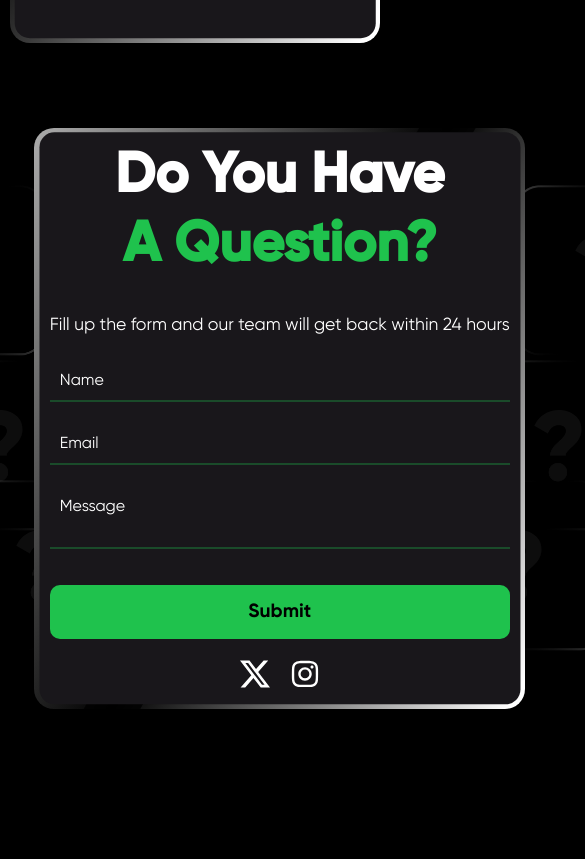
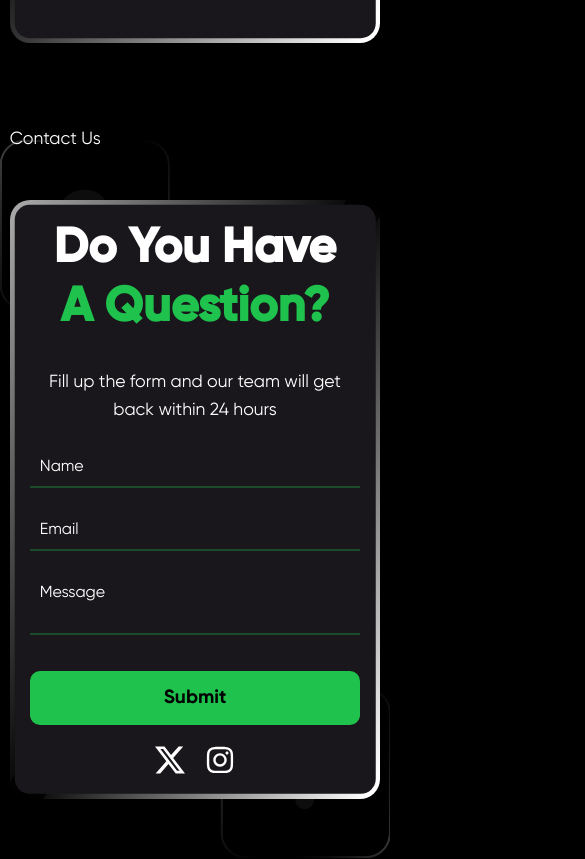
Before and after one commit to OlaoreFouad/garnicopies-frontend, a Next.js app in the folder garnicopes/: page / in a window 390 px wide. Shown: the part 7920-8779 px from the top of the page, 585 px wide, since content can reach past the window. Built offline with nearby package versions, Linux system fonts and the light colour scheme.

Commit message:
feat: included other pages

```diff
--- a/garnicopes/app/contact/Contact.tsx
+++ b/garnicopes/app/contact/Contact.tsx
@@ -3,6 +3,8 @@ import Link from "next/link";
 import React, { ChangeEvent, FormEvent, useState } from "react";
 import { BsTwitterX } from "react-icons/bs";
 import { FaInstagram } from "react-icons/fa";
+import { motion } from "framer-motion";
+
 import Image from "next/image";
 function Contact() {
   const [email, setEmail] = useState<string>("");
@@ -23,10 +25,20 @@ function Contact() {
     e.preventDefault();
   };
   return (
-    <section className="contact">
+    <motion.section
+      className="contact"
+      initial={{ opacity: 0 }}
+      whileInView={{ opacity: 1 }}
+    >
       <div className="images">
         {Array.from({ length: 6 }).map((_, i) => (
-          <Image key={i} src={"/ask.png"} width={1000} height={1000} alt="ask" />
+          <Image
+            key={i}
+            src={"/ask.png"}
+            width={1000}
+            height={1000}
+            alt="ask"
+          />
         ))}
       </div>
 
@@ -78,7 +90,7 @@ function Contact() {
           </Link>
         </div>
       </form>
-    </section>
+    </motion.section>
   );
 }
 
--- a/garnicopes/app/contact/_contact.scss
+++ b/garnicopes/app/contact/_contact.scss
@@ -3,6 +3,11 @@
 .contact {
   width: 540px;
   position: relative;
+
+  @media screen and (max-width: 670px) {
+    width: 100%;
+    height: 120%;
+  }
 
   margin: auto;
 
@@ -16,7 +21,10 @@
       transform: translateY(-10px);
       box-shadow: 0px 10px 20px rgba($color: rgb(110, 110, 110), $alpha: 0.7);
     }
-    padding: 4vw;
+    padding: 50px;
+    @media screen and (max-width: 420px) {
+      padding: 20px;
+    }
     background: black;
     position: relative;
     background-image: linear-gradient(
@@ -95,6 +103,13 @@
       font-size: 3.5em;
       margin: 0px;
       text-transform: capitalize;
+
+      @media screen and (max-width: 400px) {
+        font-size: 3em;
+      }
+      @media screen and (max-width: 350px) {
+        font-size: 2.5em;
+      }
     }
     h2:nth-child(2) {
       color: $green;
@@ -187,36 +202,135 @@
     top: 50%;
     width: 150%;
     height: 100%;
+
+    @media screen and (max-width: 830px) {
+      width: 120%;
+    }
+
+    @media screen and (max-width: 670px) {
+      // display: none;
+      width: 100%;
+      height: 120%;
+    }
     // background: red;
     left: 50%;
     transform: translate(-50%, -50%);
     img {
       width: 170px;
       height: 170px;
+
+      @media screen and (max-width: 670px) {
+        display: none;
+      }
+
       position: absolute;
       &:nth-child(1) {
-        left: 00%;
+        left: 0%;
         top: 10%;
+        animation: fleftanimation 1.5s 1;
+        @media screen and (max-width: 670px) {
+          top: 0%;
+          left: -10px;
+          display: block;
+        }
+
+        @keyframes fleftanimation {
+          from {
+            left: 10%;
+          }
+          to {
+            left: 0%;
+          }
+        }
       }
       &:nth-child(2) {
         right: 0%;
         top: 10%;
+        animation: frightanimation 1.5s 1;
+
+        @keyframes frightanimation {
+          from {
+            right: 10%;
+          }
+          to {
+            right: 0%;
+          }
+        }
+        @media screen and (max-width: 670px) {
+          top: 0%;
+          display: block;
+          right: -10px;
+        }
+        @media screen and (max-width: 460px) {
+          display: none;
+        }
       }
       &:nth-child(3) {
         left: 5%;
         top: 40%;
+        animation: sleftanimation 2s 1;
+        @keyframes sleftanimation {
+          from {
+            left: 10%;
+          }
+          to {
+            left: 5%;
+          }
+        }
       }
       &:nth-child(4) {
         right: 5%;
         top: 40%;
+        animation: srightanimation 2s 1;
+        @keyframes srightanimation {
+          from {
+            right: 10%;
+          }
+          to {
+            right: 5%;
+          }
+        }
       }
       &:nth-child(5) {
         left: 10%;
         bottom: 10%;
+        animation: lleftanimation 2.5s 1;
+        @keyframes lleftanimation {
+          from {
+            left: 15%;
+          }
+          to {
+            left: 10%;
+          }
+        }
+
+        @media screen and (max-width: 670px) {
+          bottom: 0%;
+          display: block;
+
+          left: -10px;
+        }
+        @media screen and (max-width: 460px) {
+          display: none;
+        }
       }
       &:nth-child(6) {
         right: 10%;
         bottom: 10%;
+        animation: lrightanimation 2.5s 1;
+        @keyframes lrightanimation {
+          from {
+            right: 15%;
+          }
+          to {
+            right: 10%;
+          }
+        }
+        @media screen and (max-width: 670px) {
+          bottom: 0%;
+          right: -10px;
+          display: block;
+        }
       }
     }
   }
--- a/garnicopes/app/landing_page/Services.tsx
+++ b/garnicopes/app/landing_page/Services.tsx
@@ -30,7 +30,7 @@ const services: Service[] = [
 
 export function Services() {
   return (
-    <div className="services" id="services" >
+    <div className="services" id="services">
       <p className=" section__tag">Services</p>
       <h2 className="services__heading">
         COPIES WITH A <span>F</span>
--- a/garnicopes/app/layout.tsx
+++ b/garnicopes/app/layout.tsx
@@ -21,7 +21,7 @@ export default function RootLayout({
     <html lang="en">
       <body className={inter.className}>
         <Nav />
-        <div>{children}</div>
+        <div className="container">{children}</div>
         <Footer />
       </body>
     </html>
--- a/garnicopes/app/page.tsx
+++ b/garnicopes/app/page.tsx
@@ -4,11 +4,15 @@ import Contact from "./contact/Contact";
 
 export default function Home() {
   return (
-    <div className="container header">
+    <div className=" header">
       <Landing.Header />
       <Landing.Services />
       <Landing.Adventure />
       <Landing.Portfolio />
+      <p className=" section__tag" style={{ textAlign: "start" }}>
+        Contact Us
+      </p>
+
       <Contact />
     </div>
   );
--- a/garnicopes/app/styles/styles.css
+++ b/garnicopes/app/styles/styles.css
@@ -372,6 +372,12 @@ footer ul li a:hover {
 @media screen and (max-width: 372px) {
   .services__heading {
     font-size: 2.5em;
+    width: 100%;
+  }
+}
+@media screen and (max-width: 360px) {
+  .services__heading {
+    font-size: 2.9em;
     width: 100%;
   }
 }
@@ -821,13 +827,19 @@ footer ul li a:hover {
   position: relative;
   margin: auto;
 }
+@media screen and (max-width: 670px) {
+  .contact {
+    width: 100%;
+    height: 120%;
+  }
+}
 .contact .brand {
   box-sizing: border-box;
   cursor: pointer;
   width: fit-content;
   transition: 0.3s;
   margin: 6vh auto;
-  padding: 4vw;
+  padding: 50px;
   background: black;
   position: relative;
   background-image: linear-gradient(120.12deg, #acacac 0%, rgba(0, 0, 0, 0) 50.06%, #ffffff 97.94%);
@@ -842,6 +854,11 @@ footer ul li a:hover {
 .contact .brand:hover {
   transform: translateY(-10px);
   box-shadow: 0px 10px 20px rgba(110, 110, 110, 0.7);
+}
+@media screen and (max-width: 420px) {
+  .contact .brand {
+    padding: 20px;
+  }
 }
 .contact .brand::before {
   content: "";
@@ -897,6 +914,16 @@ footer ul li a:hover {
   font-size: 3.5em;
   margin: 0px;
   text-transform: capitalize;
+}
+@media screen and (max-width: 400px) {
+  .contact .brand h2 {
+    font-size: 3em;
+  }
+}
+@media screen and (max-width: 350px) {
+  .contact .brand h2 {
+    font-size: 2.5em;
+  }
 }
 .contact .brand h2:nth-child(2) {
   color: #1fc24d;
@@ -982,34 +1009,142 @@ footer ul li a:hover {
   left: 50%;
   transform: translate(-50%, -50%);
 }
+@media screen and (max-width: 830px) {
+  .contact .images {
+    width: 120%;
+  }
+}
+@media screen and (max-width: 670px) {
+  .contact .images {
+    width: 100%;
+    height: 120%;
+  }
+}
 .contact .images img {
   width: 170px;
   height: 170px;
   position: absolute;
 }
+@media screen and (max-width: 670px) {
+  .contact .images img {
+    display: none;
+  }
+}
 .contact .images img:nth-child(1) {
   left: 0%;
   top: 10%;
+  animation: fleftanimation 1.5s 1;
+}
+@media screen and (max-width: 670px) {
+  .contact .images img:nth-child(1) {
+    top: 0%;
+    left: -10px;
+    display: block;
+  }
+}
+@keyframes fleftanimation {
+  from {
+    left: 10%;
+  }
+  to {
+    left: 0%;
+  }
 }
 .contact .images img:nth-child(2) {
   right: 0%;
   top: 10%;
+  animation: frightanimation 1.5s 1;
+}
+@keyframes frightanimation {
+  from {
+    right: 10%;
+  }
+  to {
+    right: 0%;
+  }
+}
+@media screen and (max-width: 670px) {
+  .contact .images img:nth-child(2) {
+    top: 0%;
+    display: block;
+    right: -10px;
+  }
+}
+@media screen and (max-width: 460px) {
+  .contact .images img:nth-child(2) {
+    display: none;
+  }
 }
 .contact .images img:nth-child(3) {
   left: 5%;
   top: 40%;
+  animation: sleftanimation 2s 1;
+}
+@keyframes sleftanimation {
+  from {
+    left: 10%;
+  }
+  to {
+    left: 5%;
+  }
 }
 .contact .images img:nth-child(4) {
   right: 5%;
   top: 40%;
+  animation: srightanimation 2s 1;
+}
+@keyframes srightanimation {
+  from {
+    right: 10%;
+  }
+  to {
+    right: 5%;
+  }
 }
 .contact .images img:nth-child(5) {
   left: 10%;
   bottom: 10%;
+  animation: lleftanimation 2.5s 1;
+}
+@keyframes lleftanimation {
+  from {
+    left: 15%;
+  }
+  to {
+    left: 10%;
+  }
+}
+@media screen and (max-width: 670px) {
+  .contact .images img:nth-child(5) {
+    bottom: 0%;
+    display: block;
+    left: -10px;
+  }
+}
+@media screen and (max-width: 460px) {
+  .contact .images img:nth-child(5) {
+    display: none;
+  }
 }
 .contact .images img:nth-child(6) {
   right: 10%;
   bottom: 10%;
+  animation: lrightanimation 2.5s 1;
+}
+@keyframes lrightanimation {
+  from {
+    right: 15%;
+  }
+  to {
+    right: 10%;
+  }
+}
+@media screen and (max-width: 670px) {
+  .contact .images img:nth-child(6) {
+    bottom: 0%;
+    right: -10px;
+    display: block;
+  }
 }
 
 .container {
@@ -1020,4 +1155,12 @@ footer ul li a:hover {
 
 a {
   text-decoration: none;
+}
+
+.work__container .section__tag {
+  text-align: center;
+}
+.work__container h2 {
+  text-align: center;
+  margin: auto;
 }/*# sourceMappingURL=styles.css.map */
--- /dev/null
+++ b/garnicopes/app/work/page.tsx
@@ -0,0 +1,12 @@
+import React from "react";
+import { Portfolio } from "../landing_page";
+
+function Page() {
+  return (
+    <div className="work__container">
+      <Portfolio />
+    </div>
+  );
+}
+
+export default Page;
```
Also changed, not shown: garnicopes/app/landing_page/_landing.scss (+6 -3 lines), garnicopes/app/styles/styles.scss (+10 -0 lines), 1 other file (tests, documents, lock files or other folders).
